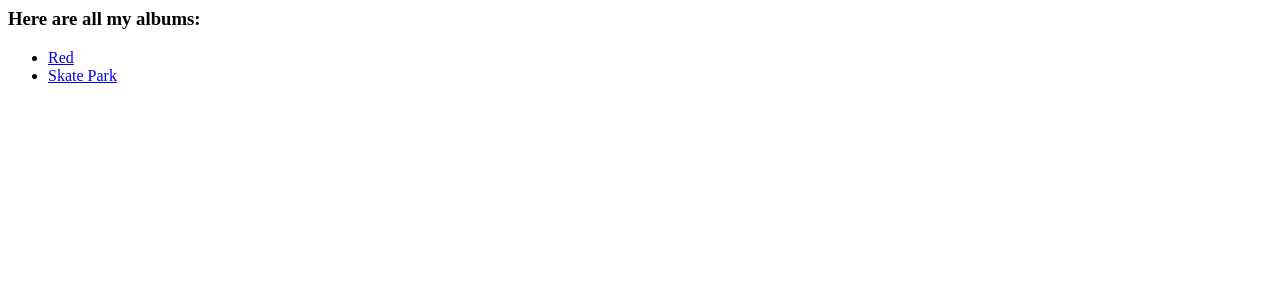
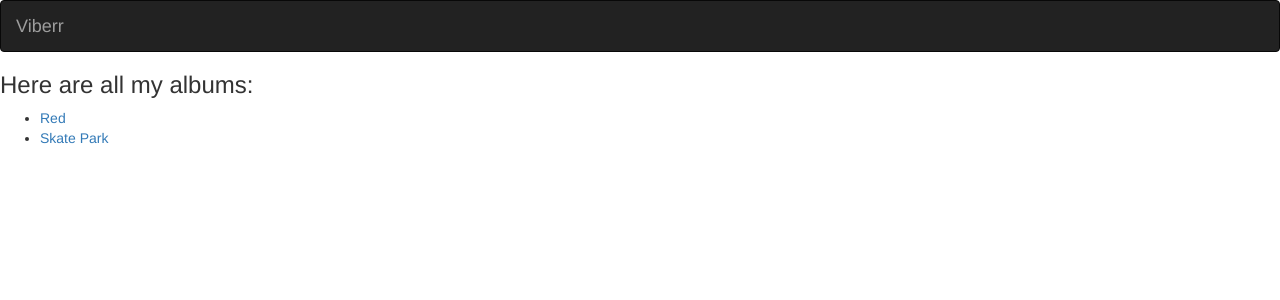
Before and after one commit to abhishekzambre/django_training, a Django app: page /music/ in a window 1280 px wide. Shown: the top 300 px of the page. Run offline with Django 3.2, Linux system fonts and the light colour scheme; data comes from the database, SQL or seed files in the repository; some libraries are stand-ins or nearby versions.

Commit message:
Added Boostrap and Song favorite functionality

```diff
--- a/templates/music/index.html
+++ b/templates/music/index.html
@@ -1,8 +1,32 @@
+<!-- Loads the path to static files -->
+{% load staticfiles %}
+<link rel="stylesheet" type="text/css" href="{% static 'music/bootstrap.css' %}" />
+<link rel="stylesheet" type="text/css" href="{% static 'music/style.css' %}" />
+
+<nav class="navbar navbar-inverse">
+    <div class="container-fluid">
+
+        <!-- Header -->
+        <div class="navbar-header">
+            <button type="button" class="navbar-toggle" data-toggle="collapse" data-target="#topNavBar">
+                <span class="icon-bar"></span>
+                <span class="icon-bar"></span>
+                <span class="icon-bar"></span>
+            </button>
+            <a class="navbar-brand" href="{% url 'music:index' %}">Viberr</a>
+        </div>
+
+        <!-- Item -->
+        <div></div>
+
+    </div>
+</nav>
+
 {% if all_albums %}
     <h3>Here are all my albums:</h3>
     <ul>
         {% for album in all_albums %}
-        <li><a href="/music/{{ album.id }}/">{{ album.album_title }}</a></li>
+        <li><a href="{% url 'music:detail' album.id %}">{{ album.album_title }}</a></li>
         {% endfor %}
     </ul>
 {% else %}
```
